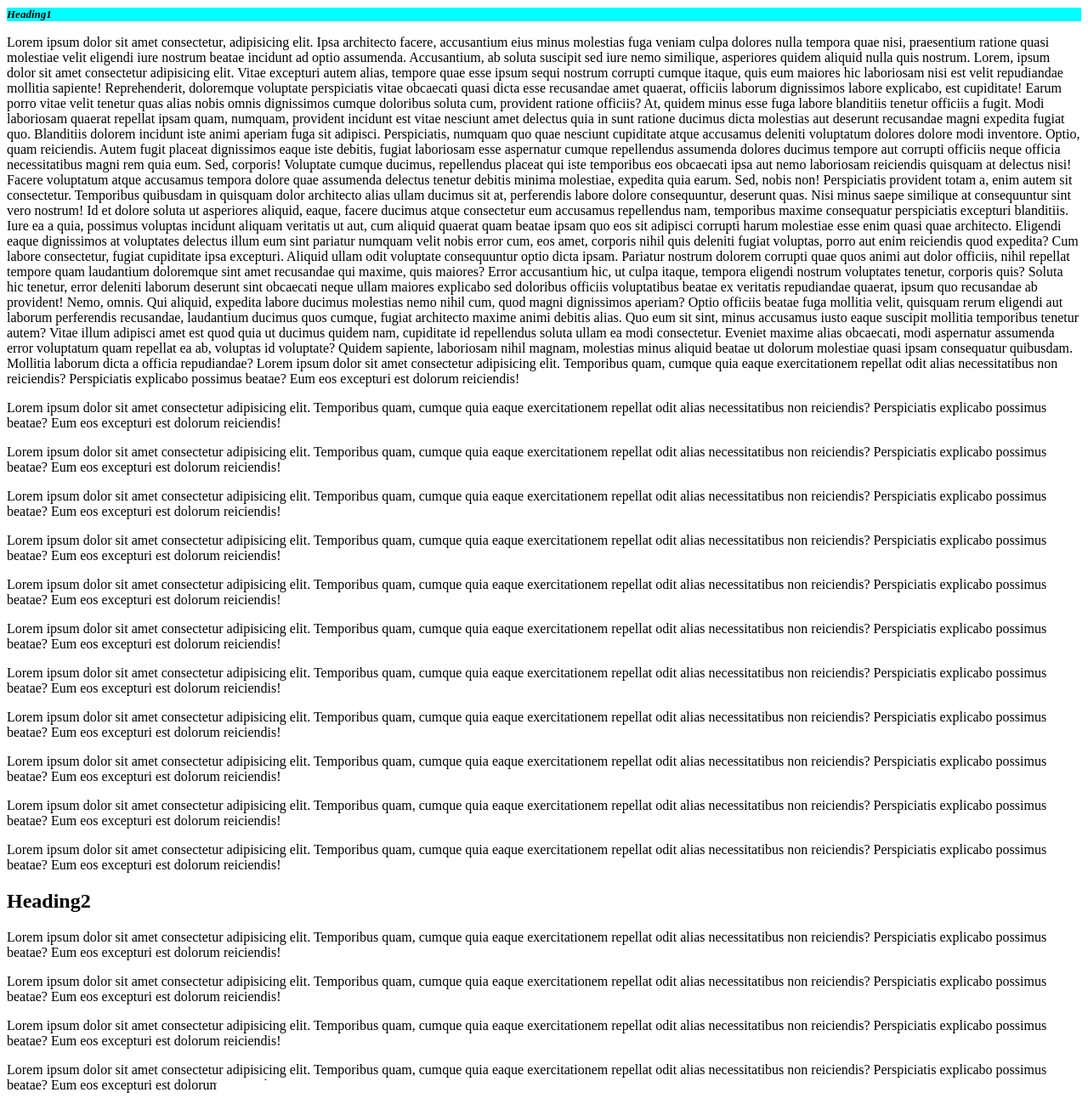
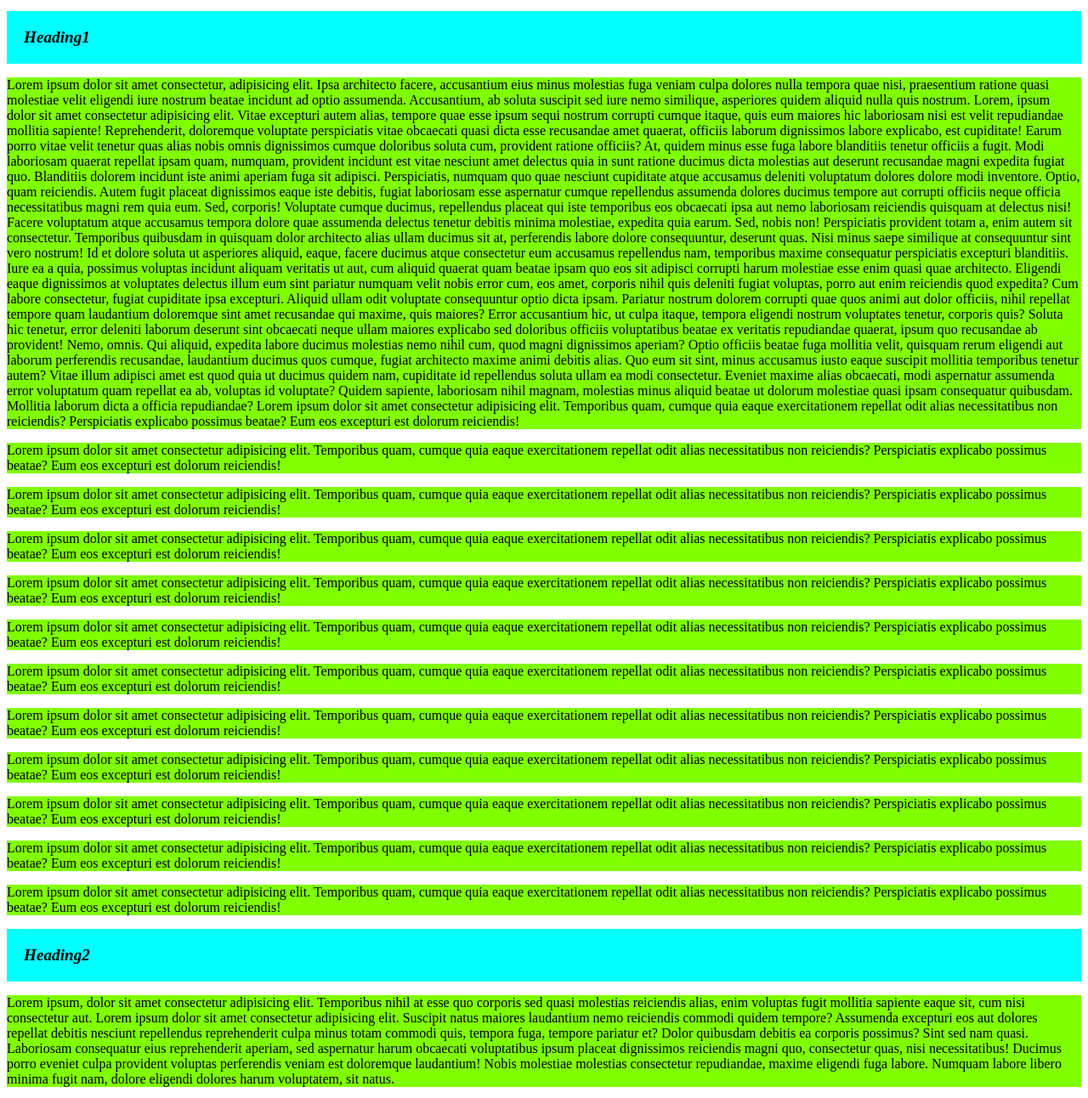
Before and after one commit to Ansh147-svg/GIT-REPO, a plain HTML site: page index.html in a window 1280 px wide. Shown: the top 1292 px of the page at 85% size. Drawn offline with Linux system fonts and the light colour scheme.

Commit message:
add lorem500 charecter in <p> in H2 Tag & also write the code in Style sheet

```diff
--- a/index.html
+++ b/index.html
@@ -22,6 +22,7 @@
     <p>Lorem ipsum dolor sit amet consectetur adipisicing elit. Temporibus quam, cumque quia eaque exercitationem repellat odit alias necessitatibus non reiciendis? Perspiciatis explicabo possimus beatae? Eum eos excepturi est dolorum reiciendis!</p>
 
     <h2>Heading2</h2>
+    <p>Lorem ipsum, dolor sit amet consectetur adipisicing elit. Temporibus nihil at esse quo corporis sed quasi molestias reiciendis alias, enim voluptas fugit mollitia sapiente eaque sit, cum nisi consectetur aut. Lorem ipsum dolor sit amet consectetur adipisicing elit. Suscipit natus maiores laudantium nemo reiciendis commodi quidem tempore? Assumenda excepturi eos aut dolores repellat debitis nesciunt repellendus reprehenderit culpa minus totam commodi quis, tempora fuga, tempore pariatur et? Dolor quibusdam debitis ea corporis possimus? Sint sed nam quasi. Laboriosam consequatur eius reprehenderit aperiam, sed aspernatur harum obcaecati voluptatibus ipsum placeat dignissimos reiciendis magni quo, consectetur quas, nisi necessitatibus! Ducimus porro eveniet culpa provident voluptas perferendis veniam est doloremque laudantium! Nobis molestiae molestias consectetur repudiandae, maxime eligendi fuga labore. Numquam labore libero minima fugit nam, dolore eligendi dolores harum voluptatem, sit natus.</p>
     <p>Lorem ipsum dolor sit amet consectetur adipisicing elit. Temporibus quam, cumque quia eaque exercitationem repellat odit alias necessitatibus non reiciendis? Perspiciatis explicabo possimus beatae? Eum eos excepturi est dolorum reiciendis!</p>
     <p>Lorem ipsum dolor sit amet consectetur adipisicing elit. Temporibus quam, cumque quia eaque exercitationem repellat odit alias necessitatibus non reiciendis? Perspiciatis explicabo possimus beatae? Eum eos excepturi est dolorum reiciendis!</p>
     <p>Lorem ipsum dolor sit amet consectetur adipisicing elit. Temporibus quam, cumque quia eaque exercitationem repellat odit alias necessitatibus non reiciendis? Perspiciatis explicabo possimus beatae? Eum eos excepturi est dolorum reiciendis!</p>
--- a/style.css
+++ b/style.css
@@ -1,7 +1,20 @@
 h1{
     background-color: aqua;
     color: black;
-    font-size: small;
+    font-size:larger;
     font-weight: bold;
     font-style: italic;
+    padding: 20px;
 }
+h2{
+    background-color: aqua;
+    color: black;
+    font-size:larger;
+    font-weight: bold;
+    font-style: italic;
+    padding: 20px;
+}
+p{
+    background-color: chartreuse;
+    color: black;
+}
```
